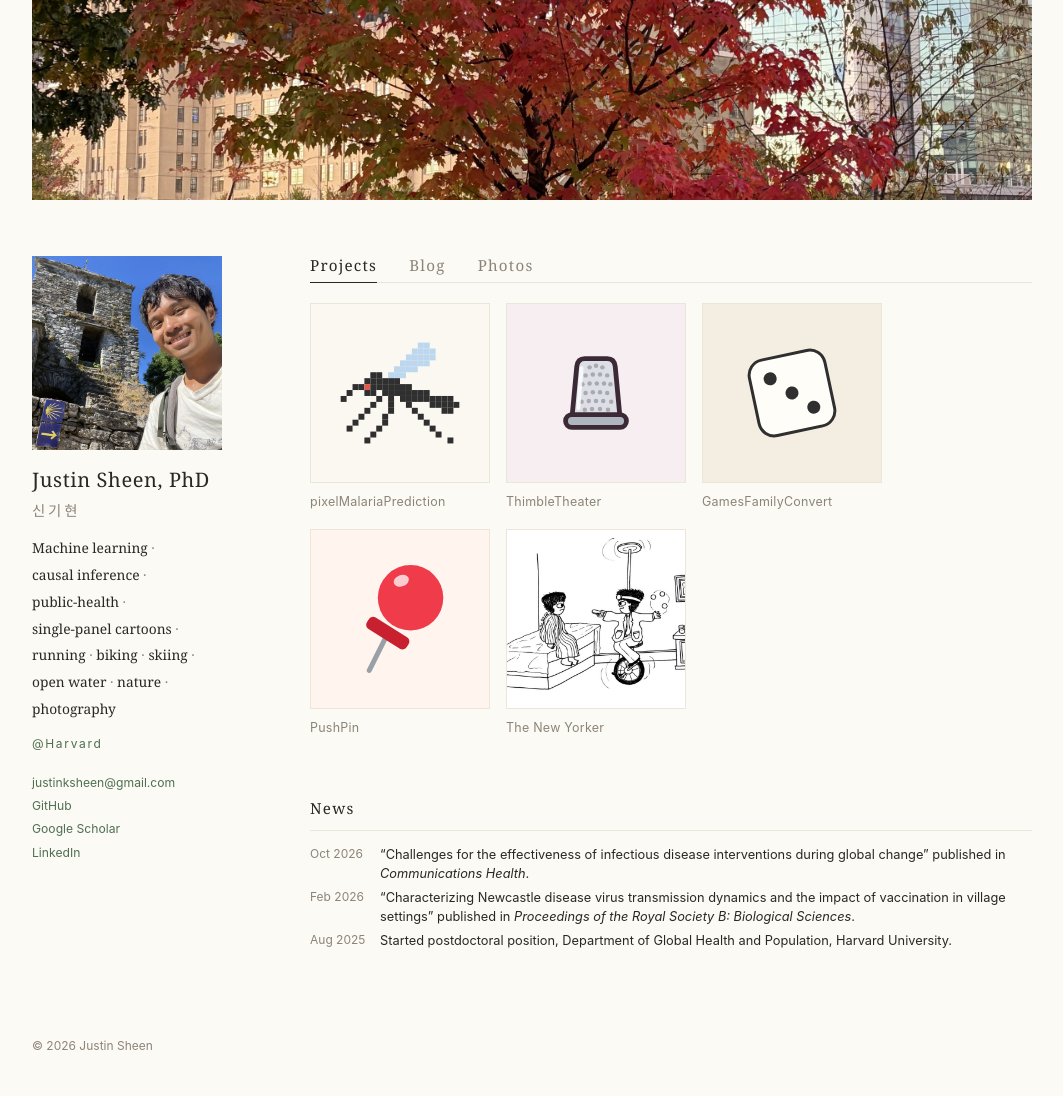
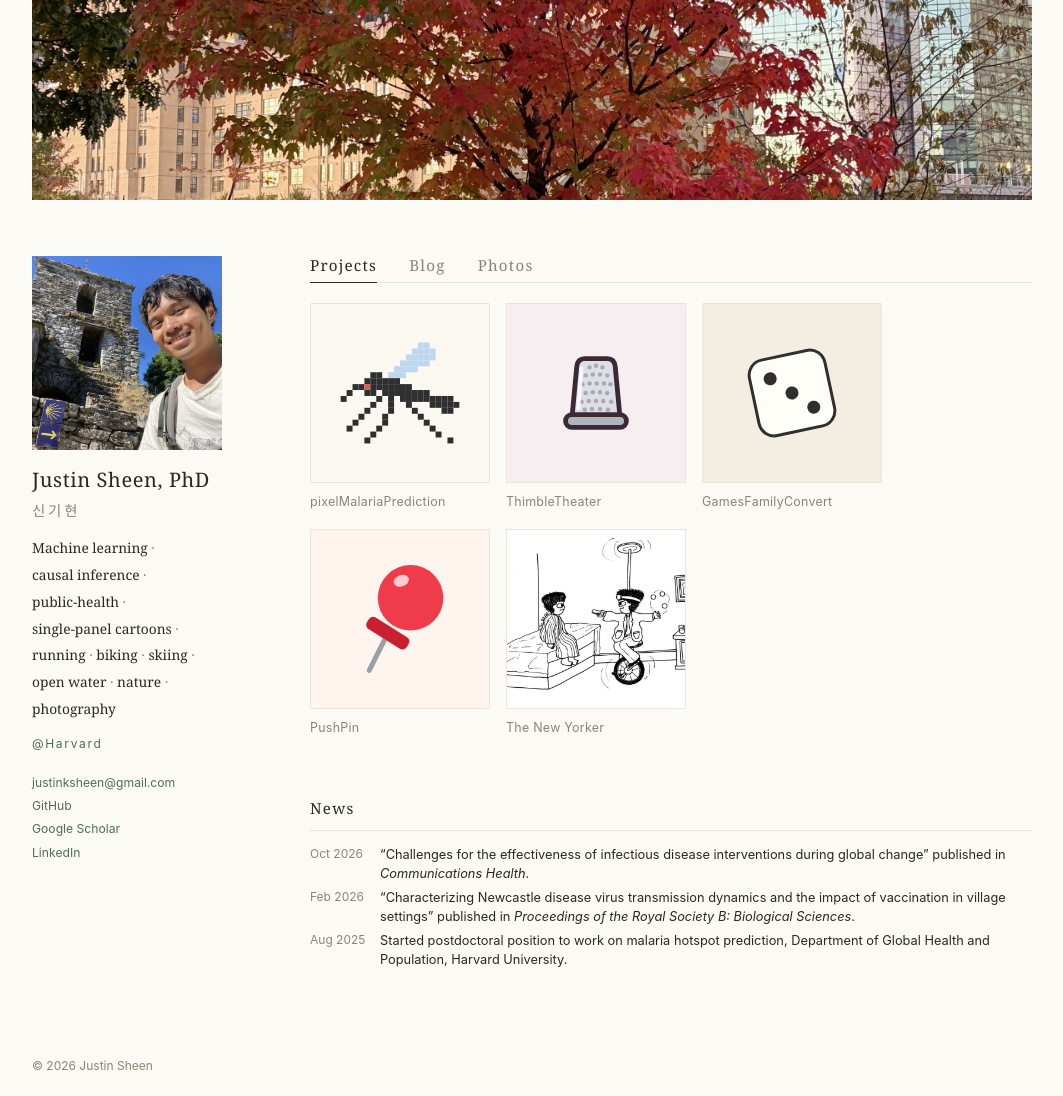
Before and after one commit to jsheen/jsheen.github.io, a Jekyll site: the page built from index.html, in a window 1280 px wide and 1096 px high. Shown: the whole window, without its empty margins (108-1171 px from the left). Built offline with Jekyll 4.4.1, drawn with Linux system fonts in a browser that asks for light colours.

Commit message:
News: describe postdoc focus on malaria hotspot prediction
Co-Authored-By: Claude Opus 5.5 <noreply@anthropic.com>

```diff
--- a/_data/news.yml
+++ b/_data/news.yml
@@ -6,4 +6,4 @@
 - date: 2026-02-01
   text: "\"Characterizing Newcastle disease virus transmission dynamics and the impact of vaccination in village settings\" published in *Proceedings of the Royal Society B: Biological Sciences*."
 - date: 2025-08-01
-  text: "Started postdoctoral position, Department of Global Health and Population, Harvard University."
+  text: "Started postdoctoral position to work on malaria hotspot prediction, Department of Global Health and Population, Harvard University."
```
